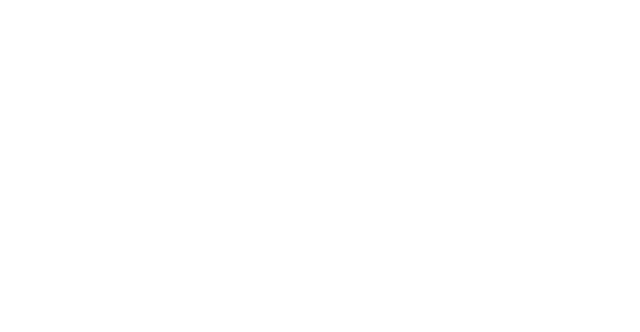
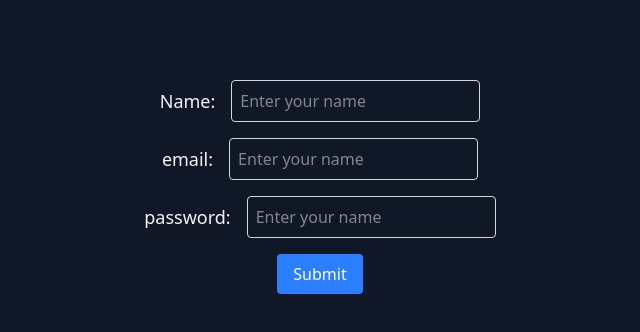
Before and after one commit to RAHULTALWAR123/FrontEnd-Practise-React, a React (Vite) app in the folder mock/: page /form in a window 1280 px wide. Before the commit this address had no page. Shown: the top 332 px of the page, without its empty margins (320-960 px from the left). Built offline with nearby package versions, Linux system fonts and the light colour scheme.

Commit message:
timer and form validation

```diff
--- a/mock/src/App.jsx
+++ b/mock/src/App.jsx
@@ -1,20 +1,24 @@
 import { Route, BrowserRouter, Routes } from "react-router-dom"
 import Home from './components/Home'
 import Pagination from "./components/Pagination"
+import Timer from "./components/Timer"
+import Form from "./components/Form"
 
 
 function App() {
 
   return (
-    <>
+    <div className="bg-gray-900 text-gray-100 min-h-screen">
     <BrowserRouter>
       <Routes>
         <Route path="/" element= {<Home/>} />
         <Route path="/Page" element= {<Pagination/>} />
+        <Route path="/time" element= {<Timer/>} />
+        <Route path="/form" element= {<Form/>} />
       </Routes>
     </BrowserRouter>
 
-    </>
+    </div>
   )
 }
 
--- /dev/null
+++ b/mock/src/components/Form.jsx
@@ -0,0 +1,68 @@
+// import React from 'react'
+
+import { useState } from "react";
+
+function Form() {
+
+    const [field,setField] = useState({
+        name: "",
+        email: "",
+        password: ""
+    });
+
+    const [errors,setErrors] = useState({
+        name: false,
+        email: false,
+        password: false
+    });
+
+
+
+    const handleSubmit = (e) => {
+        e.preventDefault();
+        console.log(field);
+
+        if(field.name === ""){
+            setErrors((prev) => ({...prev, name: true}));
+        }
+        if(/^[^\s@]+@[^\s@]+\.[^\s@]+$/.test(field.email) === false){
+            setErrors((prev) => ({...prev, email: true}));
+        }
+
+        if(/^(?=.*[a-z])(?=.*[A-Z])(?=.*\d)(?=.*[@$!%*?#&^])[A-Za-z\d@$!%*?#&^]{8,}$/.test(field.password) === false){
+            setErrors((prev) => ({...prev, password: true}));
+        }
+    }
+
+  return (
+    <div className="text-center p-20">
+        <form className="flex flex-col items-center justify-center gap-4">
+            <div className="flex gap-4 items-center justify-center">
+            <label className="block text-lg font-medium">Name:</label>
+            <input value={field.name} onChange={(e) => {setField({...field,name: e.target.value}),setErrors({...errors,name: false})}} className="p-2 border border-gray-300 rounded" type="text" placeholder="Enter your name" />
+            </div>
+
+            {errors.name && <p className="text-red-500">Name is required</p>}
+
+            <div className="flex gap-4 items-center justify-center">
+            <label className="block text-lg font-medium">email:</label>
+            <input value={field.email} onChange={(e) => {setField({...field,email: e.target.value}),setErrors({...errors,email: false})}} className="p-2 border border-gray-300 rounded" type="email" placeholder="Enter your name" />
+            </div>
+
+            {errors.email && <p className="text-red-500">Invalid Email</p>}
+
+            <div className="flex gap-4 items-center justify-center">
+            <label className="block text-lg font-medium">password:</label>
+            <input value={field.password} onChange={(e) => {setField({...field,password: e.target.value}),setErrors({...errors,password: false})}} className="p-2 border border-gray-300 rounded" type="password" placeholder="Enter your name" />
+            </div>
+
+            {errors.password && <p className="text-red-500">Invalid Password</p>}
+
+            <button type="submit" onClick={handleSubmit} className="bg-blue-500 hover:bg-blue-600 text-white py-2 px-4 rounded">Submit</button>
+
+        </form>
+    </div>
+  )
+}
+
+export default Form
--- a/mock/src/components/Home.jsx
+++ b/mock/src/components/Home.jsx
@@ -2,8 +2,9 @@
 
 function Home() {
   return (
-    <div>
-      home
+    <div className="text-center p-20">
+      <h1 className="text-3xl font-mono font-bold">Welcome to mock Practise</h1>
+      <p className="text-xl font-mono">this is a simple mock interview practise for React</p>
     </div>
   )
 }
--- a/mock/src/components/Pagination.jsx
+++ b/mock/src/components/Pagination.jsx
@@ -31,7 +31,7 @@
 
 
   return (
-    <div className="p-10 m-10 flex flex-col items-center justify-center">
+    <div className="p-20 flex flex-col items-center justify-center">
         {products.length > 0 ? (
             <>
             {PageProducts?.map((p) => (
--- /dev/null
+++ b/mock/src/components/Timer.jsx
@@ -0,0 +1,52 @@
+// import React from 'react'
+
+import { useRef, useState } from "react";
+
+function Timer() {
+    const [time, setTime] = useState(0);
+    const intervalRef = useRef(null);
+
+    const handleStart = () => {
+
+        if (intervalRef.current) return;
+
+        intervalRef.current = setInterval(() => {
+            setTime(prevTime => prevTime + 1);
+        }, 1000);
+
+
+    }
+
+    const handleReset = () => {
+         clearInterval(intervalRef.current);
+    intervalRef.current = null;
+        setTime(0);
+    }
+
+    const handleStop = () => {
+        clearInterval(intervalRef.current);
+        intervalRef.current = null;
+    }
+
+  return (
+    <div className="text-center p-20">
+      <div className="flex flex-col items-center justify-center gap-4">
+        <h1 className="text-6xl font-mono">{time}</h1>
+        <p className="text-xl">Timer</p>
+        <div className="flex gap-4">
+        <button
+        onClick={handleReset}
+        className="bg-red-500 p-5 rounded-full">Reset</button>
+        <button
+        onClick={handleStart}
+        className="bg-green-500 p-5 rounded-full">Start</button>
+        <button
+        onClick={handleStop}
+        className="bg-blue-500 p-5 rounded-full">Stop</button>
+        </div>
+      </div>
+    </div>
+  )
+}
+
+export default Timer
```
